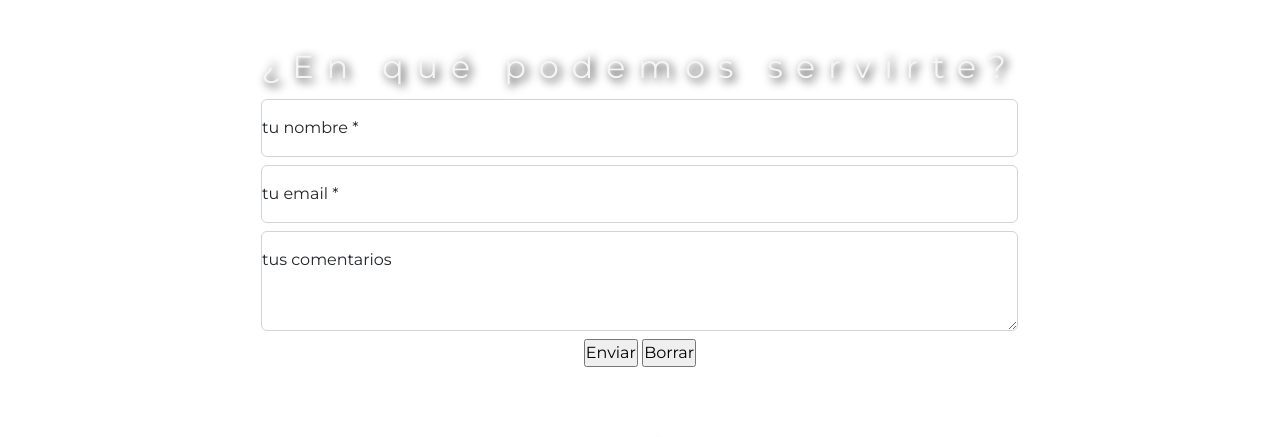
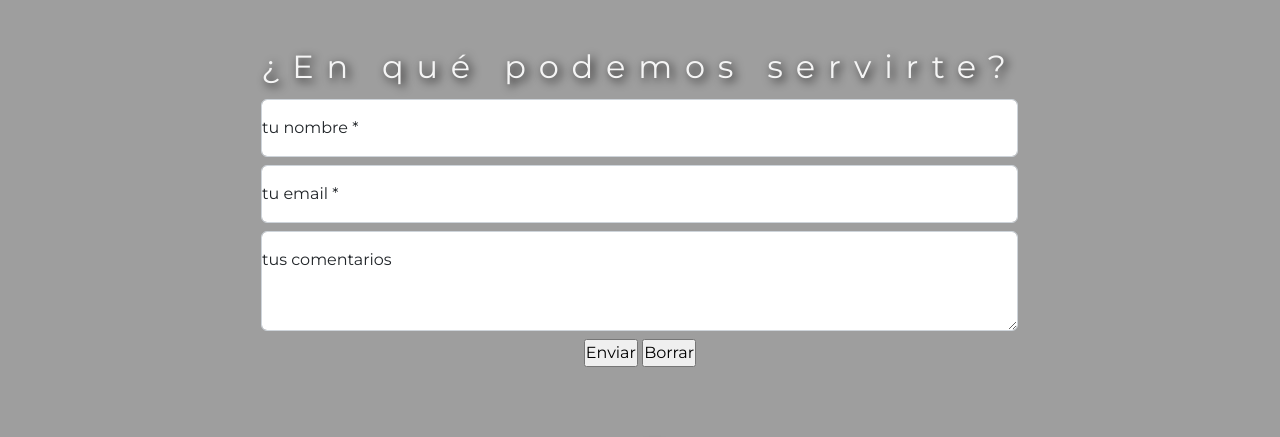
Before and after one commit to caballerodev117/3preEntregaCABALLERO, a website: page seccion/contacto.html in a window 1280 px wide. Shown: the part 295-732 px from the top of the page. Drawn offline with nearby package versions, Linux system fonts and the light colour scheme; the site is published under a folder, as on GitHub Pages, so addresses that start at the root find nothing.

Commit message:
por fin, bug de rutas en backgrounds squashed

```diff
--- a/estilos/sass/modules/_contacto.scss
+++ b/estilos/sass/modules/_contacto.scss
@@ -1,7 +1,7 @@
 .contacto{
     display: grid;
     grid-template-rows: auto;
-    background-image: url(/../../img/contactobg.jpg);
+    background-image: url(../../img/contactobg.jpg);
     background-position: center;
 	background-repeat: no-repeat;
 	background-size: cover;
```
Also changed, not shown: estilos/css/mainStyles.css.
